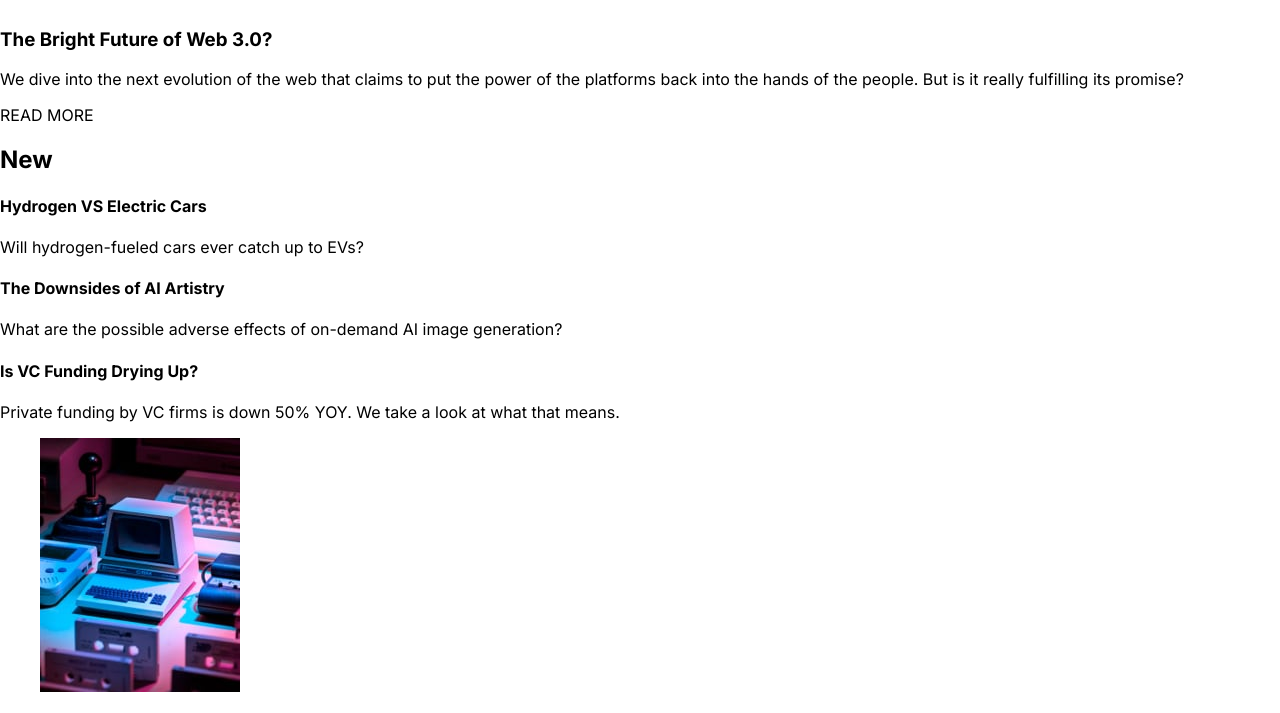
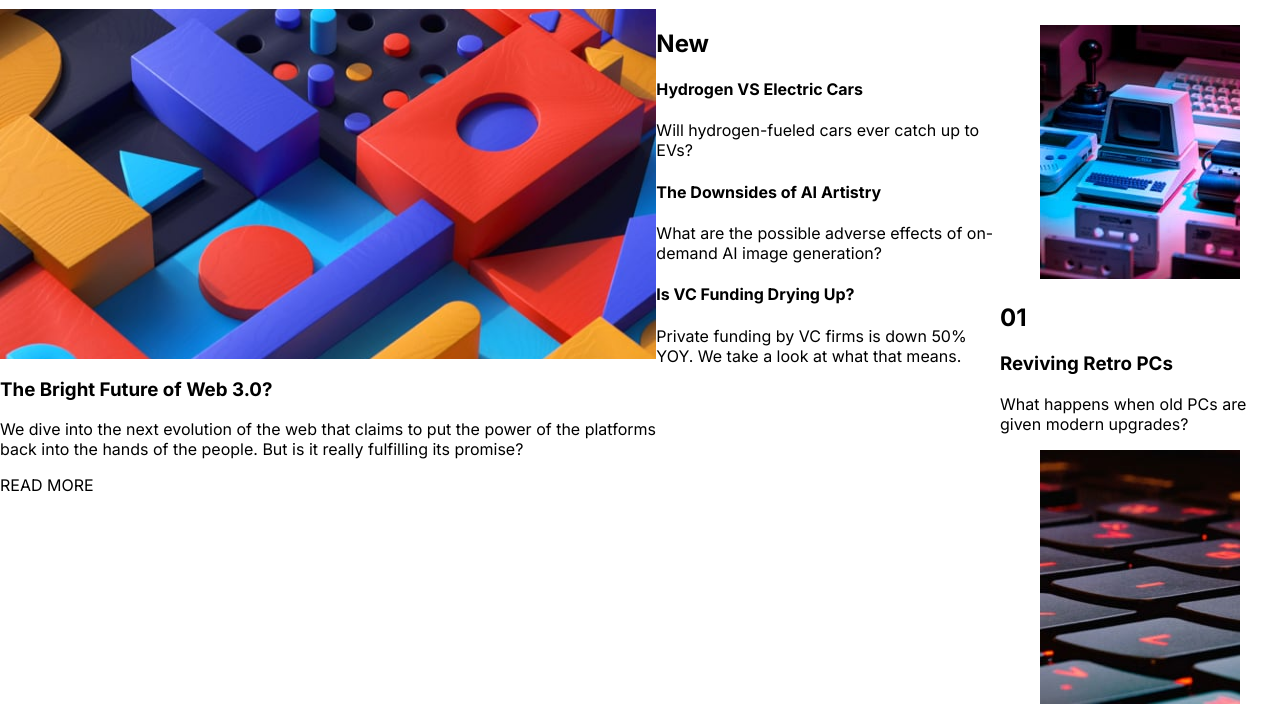
Before and after one commit to lusteroak/news_homepage, a plain HTML site: page index.html in a window 1280 px wide. Shown: the part 43-756 px from the top of the page. Drawn offline with Linux system fonts and the light colour scheme.

Commit message:
Developing desktop version

```diff
--- a/index.css
+++ b/index.css
@@ -168,6 +168,16 @@ body {
     justify-content: space-between;
   }
 
+  .main__content {
+    display: flex;
+  }
+
+  .main__content__image {
+    background: center/100% no-repeat url('/assets/images/image-web-3-mobile.jpg');
+    height: 350px;
+    margin: 0;
+  }
+
   .navigation__section__main_nav {
     display: flex;
     list-style-type: none;
--- a/index.html
+++ b/index.html
@@ -58,9 +58,6 @@
       <div class="main__content__readmore__box">
         <p class="main__content__readmore__para">READ MORE</p>
       </div>
-    </article>
-    <article class="side__artitle__content">
-
     </article>
     <article class="main__article__news__section">
       <h2 class="main__news__title">
```
